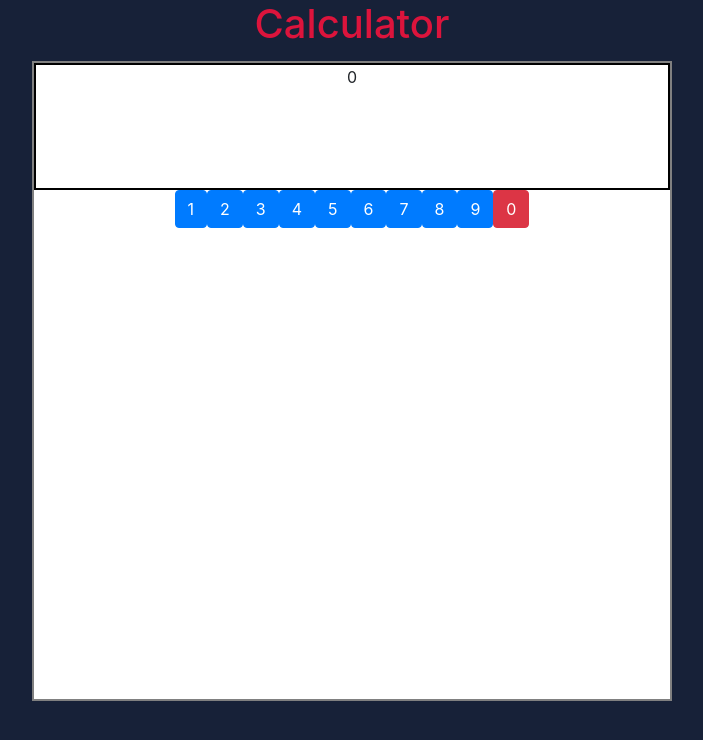
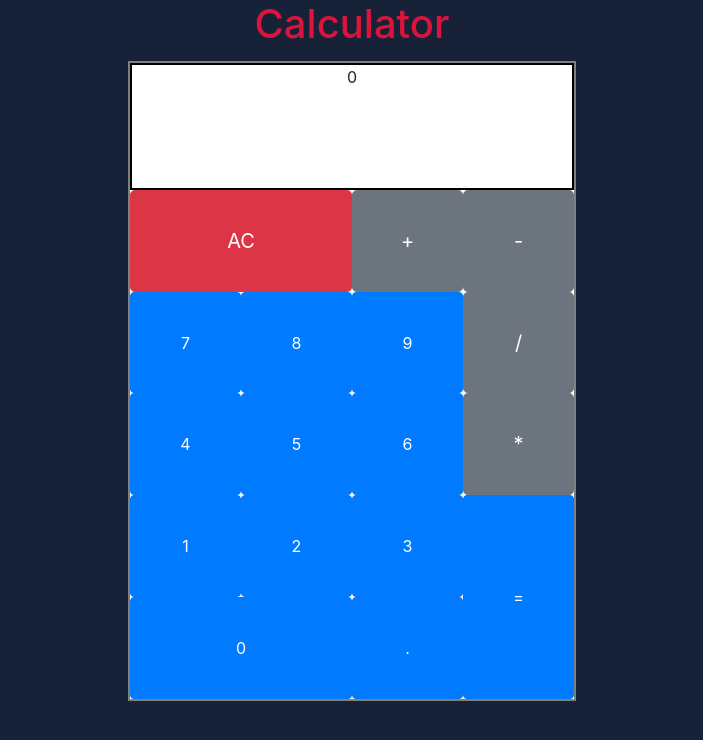
Before and after one commit to KhayaZikhali/java-calc, a React (Create React App) app: page / in a window 1280 px wide. Shown: the top 740 px of the page, without its empty margins (288-991 px from the left). Built offline with nearby package versions, Linux system fonts and the light colour scheme.

Commit message:
added a grid system
added buttons.
aligned the whole system

```diff
--- a/src/App.css
+++ b/src/App.css
@@ -10,17 +10,105 @@ h1 {
 }
 
 .main {
-  width:50vw;
+  width:35vw;
   height:80vh;
   background-color:white;
   border:2px solid grey;
   margin-left:auto;
   margin-right:auto;
   margin-top:1%;
+  display:grid;
+  grid-template-columns: 25% 25% 25% 25%;
+  grid-template-rows:20% 16% 16% 16% 16% 16% ;
+  grid-template-areas:
+  "display display display display"
+  "cancel cancel add  subtract"
+  "seven eight nine divide "
+  "four five six multiply "
+  "one two three equal "
+  "zero zero point equal ";
+
+}
+
+.btn {
+  border: 2px solid black
 }
 
 .display {
   width: 100%;
-  height:20%;
+  height:100%;
   border:2px solid black;
+  grid-area: display;
 }
+
+.btn-click{
+  width:100%;
+  height:100%;
+  border:4px solid black;
+}
+
+.functions {
+  height: 8vh;
+}
+
+.keypad{
+  background-color: rgb(0,0,0);
+  height: 70%;
+  width:75%;
+}
+
+#cancel {
+  grid-area:cancel;
+}
+
+#subtract {
+  grid-area:subtract;
+}
+
+#divide {
+  grid-area:divide;
+}
+
+#multiply{
+  grid-area:multiply;
+}
+
+#zero {
+  grid-area:zero;
+}
+
+#one {
+  grid-area:one;
+}
+
+#two {
+  grid-area:two;
+}
+
+#three {
+  grid-area:three;
+}
+
+#four {
+  grid-area:four;
+}
+
+#five {
+  grid-area:five;
+}
+
+#seven {
+  grid-area:seven;
+}
+
+#nine {
+  grid-area:nine;
+}
+
+#point {
+  grid-area:point
+}
+
+#equal {
+  grid-area:equal;
+}
--- a/src/calc.js
+++ b/src/calc.js
@@ -20,16 +20,24 @@ class Main extends React.Component {
     return (
         <div className="main">
           <div className="display">{this.state.instrument}</div>
-            <button className="btn btn-primary" onClick={this.lings}>1</button>
-            <button className="btn btn-primary" onClick={this.lings}>2</button>
-            <button className="btn btn-primary" onClick={this.lings}>3</button>
-            <button className="btn btn-primary" onClick={this.lings}>4</button>
-            <button className="btn btn-primary" onClick={this.lings}>5</button>
-            <button className="btn btn-primary" onClick={this.lings}>6</button>
-            <button className="btn btn-primary">7</button>
-            <button className="btn btn-primary">8</button>
-            <button className="btn btn-primary">9</button>
-            <button className="btn btn-danger">0</button>
+            <button className="btn btn-lg btn-danger"  id="cancel">AC</button>
+              <button className="btn btn-lg btn-secondary" id="divide">/</button>
+              <button className="btn btn-lg btn-secondary" id="add">+</button>
+              <button className="btn btn-lg btn-secondary" id="subtract">-</button>
+              <button className="btn btn-lg btn-secondary" id="multiply">*</button>
+            <button className="btn btn-primary btn-click" id='nine'>9</button>
+            <button className="btn btn-primary btn-click" id='eight'>8</button>
+            <button className="btn btn-primary btn-click" id='seven'>7</button>
+            <button className="btn btn-primary btn-click" id='six'>6</button>
+            <button className="btn btn-primary btn-click" id='five'>5</button>
+            <button className="btn btn-primary btn-click" id='four'>4</button>
+            <button className="btn btn-primary btn-click" id='three'>3</button>
+            <button className="btn btn-primary btn-click" id='two'>2</button>
+            <button className="btn btn-primary btn-click" id='one'>1</button>
+            <button className="btn btn-primary btn-click" id='point'>.</button>
+            <button className="btn btn-primary btn-click" id='equal'>=</button>
+
+            <button className="btn btn-primary btn-click" id="zero">0</button>
         </div>
     )
  }
```
Also changed, not shown: 1 other file (tests, documents, lock files or other folders).
